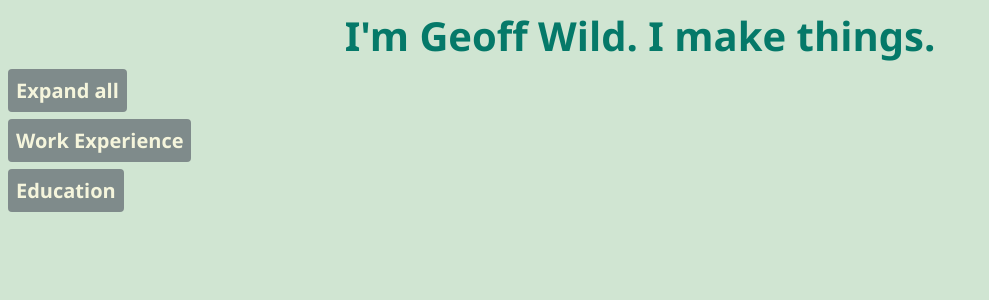
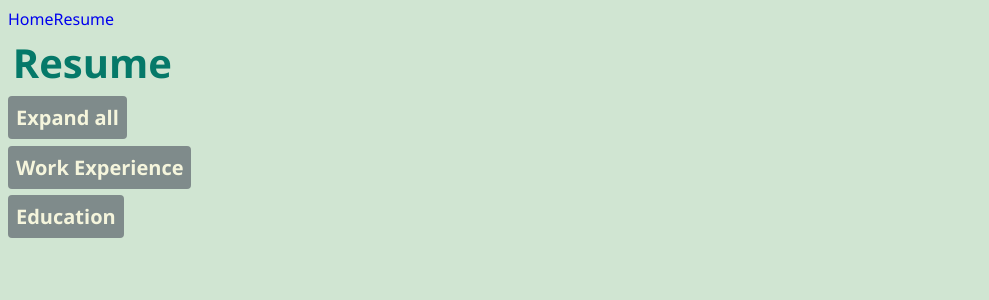
Before and after one commit to geoffwild11/personalsite, an Angular app in the folder geoffreywild-website/: page /resume in a window 1280 px wide. Shown: the top 300 px of the page, without its empty margins (0-989 px from the left). Built offline with nearby package versions, Linux system fonts and the light colour scheme.

Commit message:
Link up some of the routing

```diff
--- a/geoffreywild-website/src/app/app.component.html
+++ b/geoffreywild-website/src/app/app.component.html
@@ -1,7 +1,5 @@
-<!--The content below is only a placeholder and can be replaced.-->
-<div style="text-align:center">
-  <h1>
-    I'm Geoff Wild. I make things.
-  </h1>
-</div>
-<app-resume></app-resume>
+<nav>
+  <a routerLink="/">Home</a>
+  <a routerLink="/resume">Resume</a>
+</nav>
+<router-outlet></router-outlet>
--- a/geoffreywild-website/src/app/app.component.scss
+++ b/geoffreywild-website/src/app/app.component.scss
@@ -1,22 +1 @@
 /* App component */
-* {
-  font-family: 'Segoe UI', Tahoma, Geneva, Verdana, sans-serif;
-}
-
-h1 {
-  color: rgb(5, 121, 105);
-  font-size: 250%;
-}
-
-h2 {
-  color: rgb(44, 44, 44);
-  font-weight: lighter;
-}
-
-body {
-  margin: 2em;
-}
-
-a {
-  text-decoration: none;
-}
--- a/geoffreywild-website/src/app/resume/resume.component.html
+++ b/geoffreywild-website/src/app/resume/resume.component.html
@@ -1,3 +1,5 @@
+<h1>Resume</h1>
+
 <div>
   <div class="expandButton" (click)="toggleAllSections()">{{toggleText}}</div>
 </div>
--- a/geoffreywild-website/src/styles.scss
+++ b/geoffreywild-website/src/styles.scss
@@ -1,6 +1,24 @@
 /* You can add global styles to this file, and also import other style files */
+* {
+  font-family: 'Segoe UI', Tahoma, Geneva, Verdana, sans-serif;
+}
+
 h1, h2, h3, h4 {
   margin: 0.3rem;
+}
+
+h1 {
+  color: rgb(5, 121, 105);
+  font-size: 250%;
+}
+
+h2 {
+  color: rgb(44, 44, 44);
+  font-weight: lighter;
+}
+
+a {
+  text-decoration: none;
 }
 
 ul{
```
Also changed, not shown: geoffreywild-website/src/app/app-routing.module.ts (+10 -5 lines).
